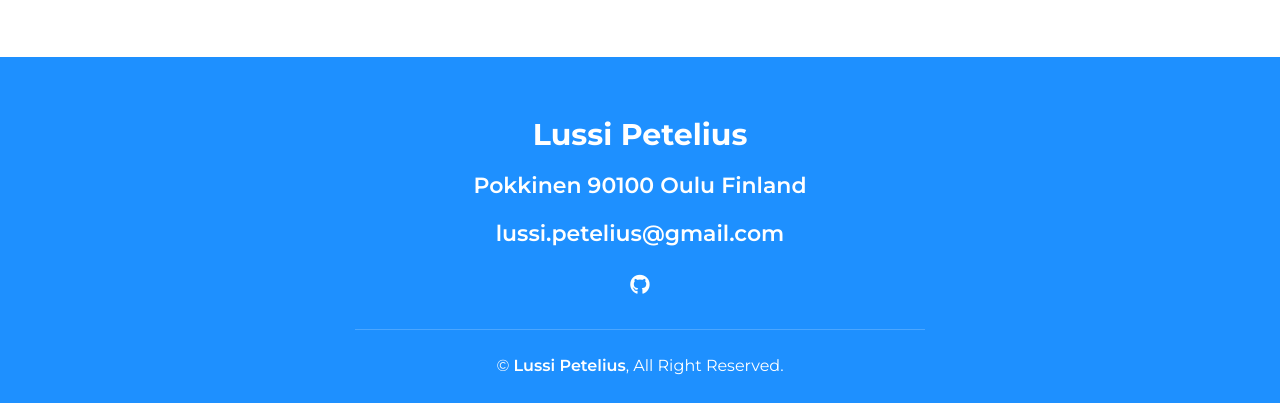
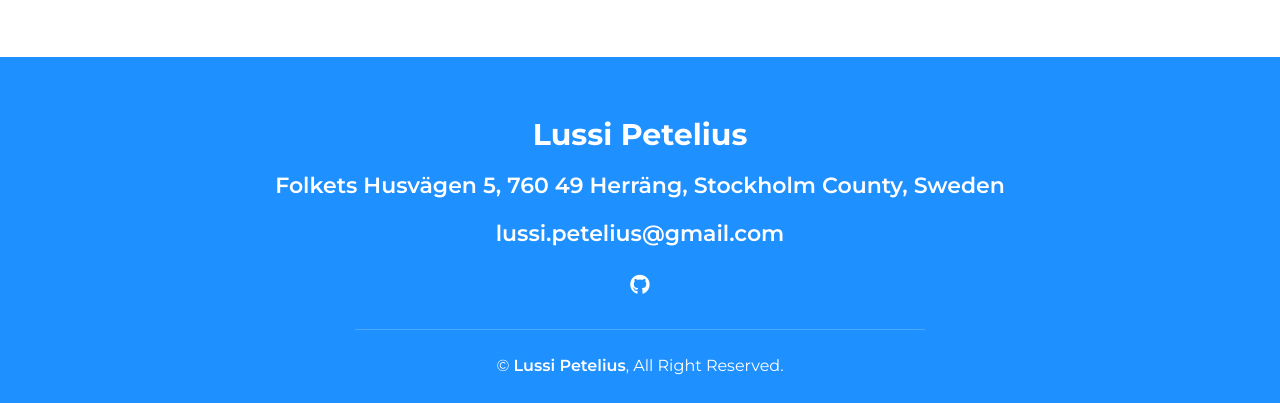
Before and after one commit to rust-solman/lussipetelius, a plain HTML site: page index.html in a window 1280 px wide. Shown: the part 5409-5812 px from the top of the page. Drawn offline with nearby package versions, Linux system fonts and the light colour scheme.

Commit message:
fix: modify map

```diff
--- a/index.html
+++ b/index.html
@@ -364,7 +364,7 @@
                 <div class="container">
                     <div class="footer-info">
                         <h2>Lussi Petelius</h2>
-                        <h3>Pokkinen 90100 Oulu Finland</h3>
+                        <h3>Folkets Husvägen 5, 760 49 Herräng, Stockholm County, Sweden</h3>
                         <div class="footer-menu">
                             <!-- <p>+1 (862) 259-5869</p> -->
                             <p>lussi.petelius@gmail.com</p>
```
